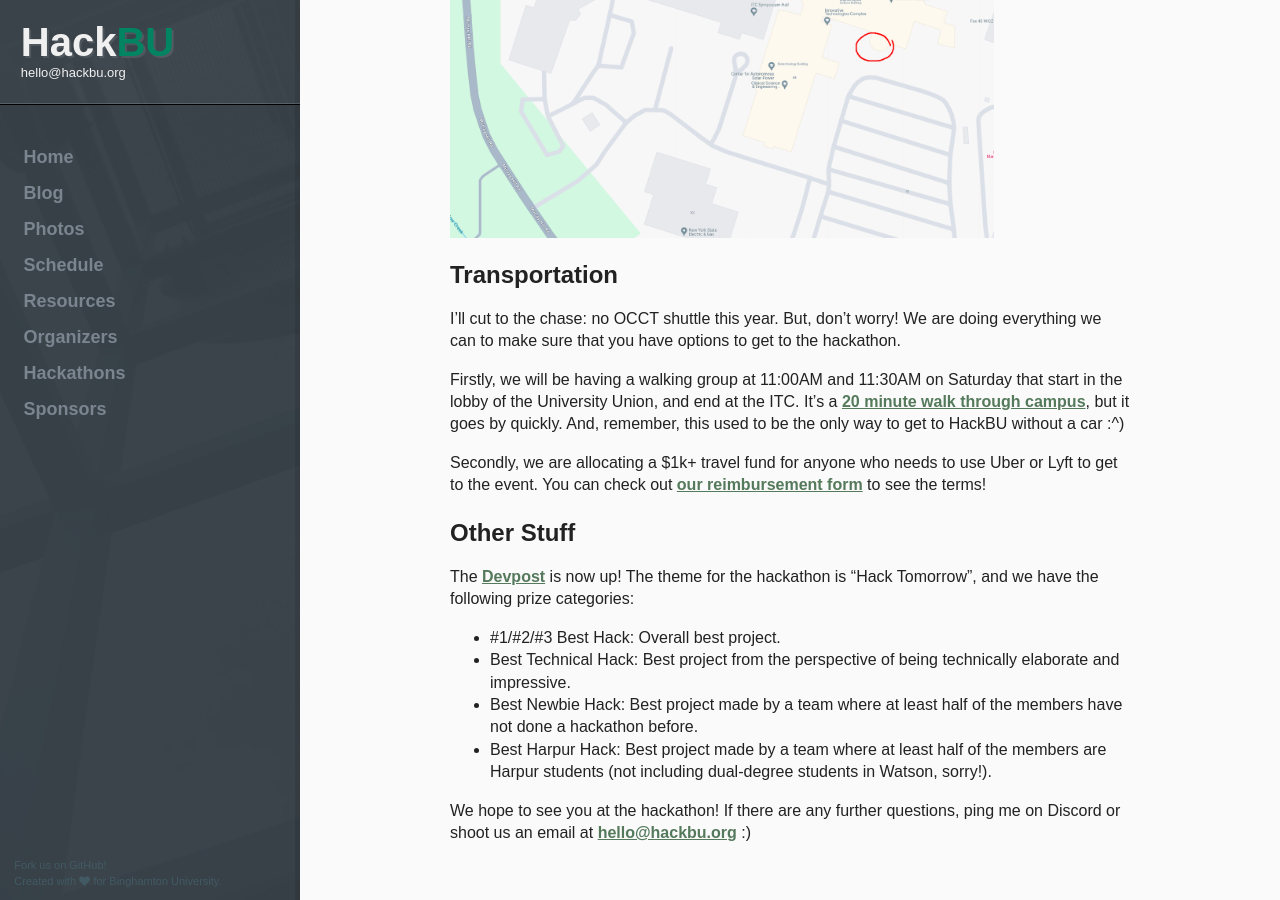
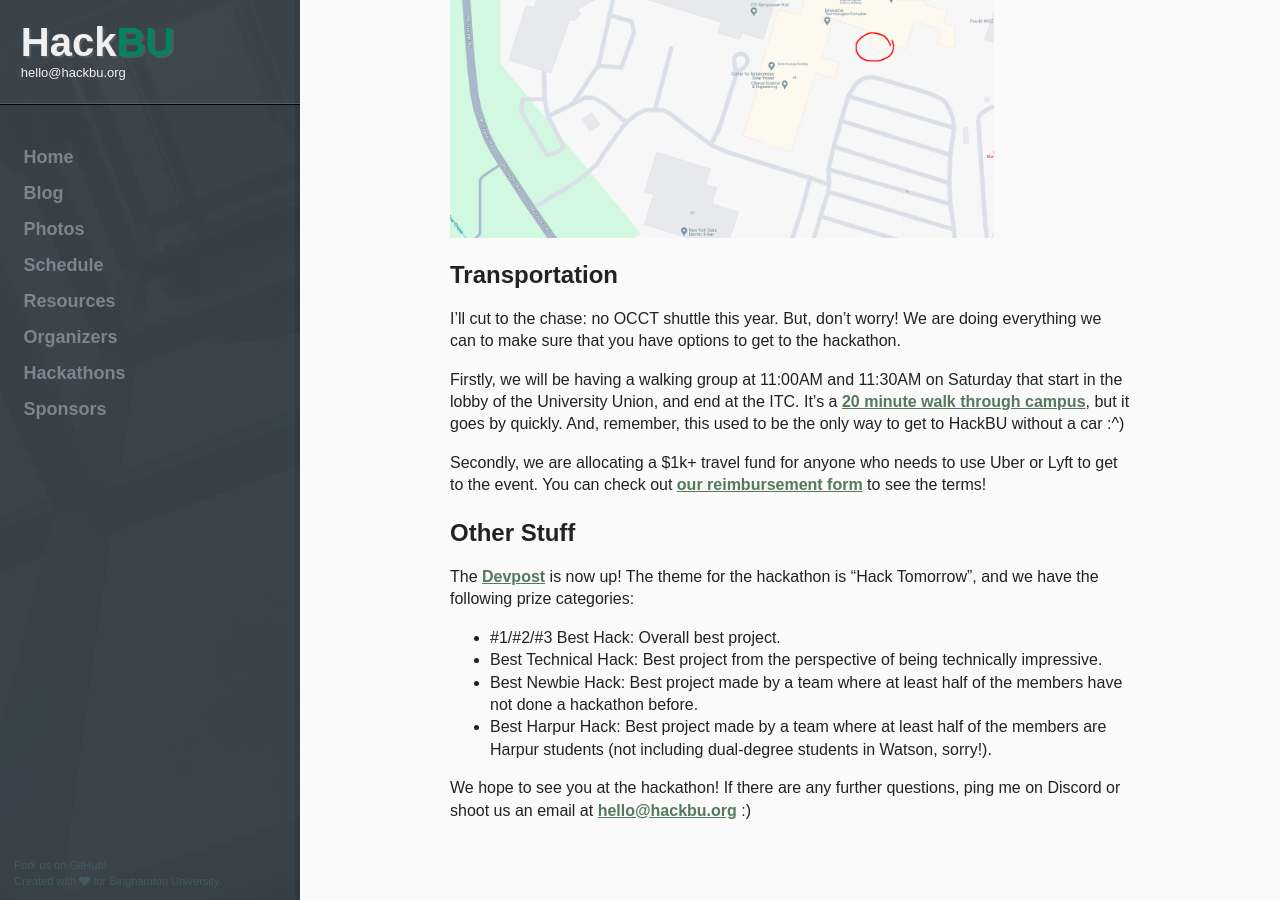
Before and after one commit to hackbinghamton/hackbinghamton.github.io, a Jekyll site: the page built from blog/_posts/2024-02-15-hackbu-2024-is-almost-here.md, in a window 1280 px wide and 900 px high, scrolled down 1624 px. Built offline with Jekyll 4.4.1, drawn with Linux system fonts in a browser that asks for light colours.

Commit message:
blog: less word more better

```diff
--- a/blog/_posts/2024-02-15-hackbu-2024-is-almost-here.md
+++ b/blog/_posts/2024-02-15-hackbu-2024-is-almost-here.md
@@ -41,7 +41,7 @@ Secondly, we are allocating a $1k+ travel fund for anyone who needs to use Uber
 The [Devpost](https://hackbu2024.devpost.com/) is now up! The theme for the hackathon is "Hack Tomorrow", and we have the following prize categories:
 
 - #1/#2/#3 Best Hack: Overall best project.
-- Best Technical Hack: Best project from the perspective of being technically elaborate and impressive.
+- Best Technical Hack: Best project from the perspective of being technically impressive.
 - Best Newbie Hack: Best project made by a team where at least half of the members have not done a hackathon before.
 - Best Harpur Hack: Best project made by a team where at least half of the members are Harpur students (not including dual-degree students in Watson, sorry!).
 
```
